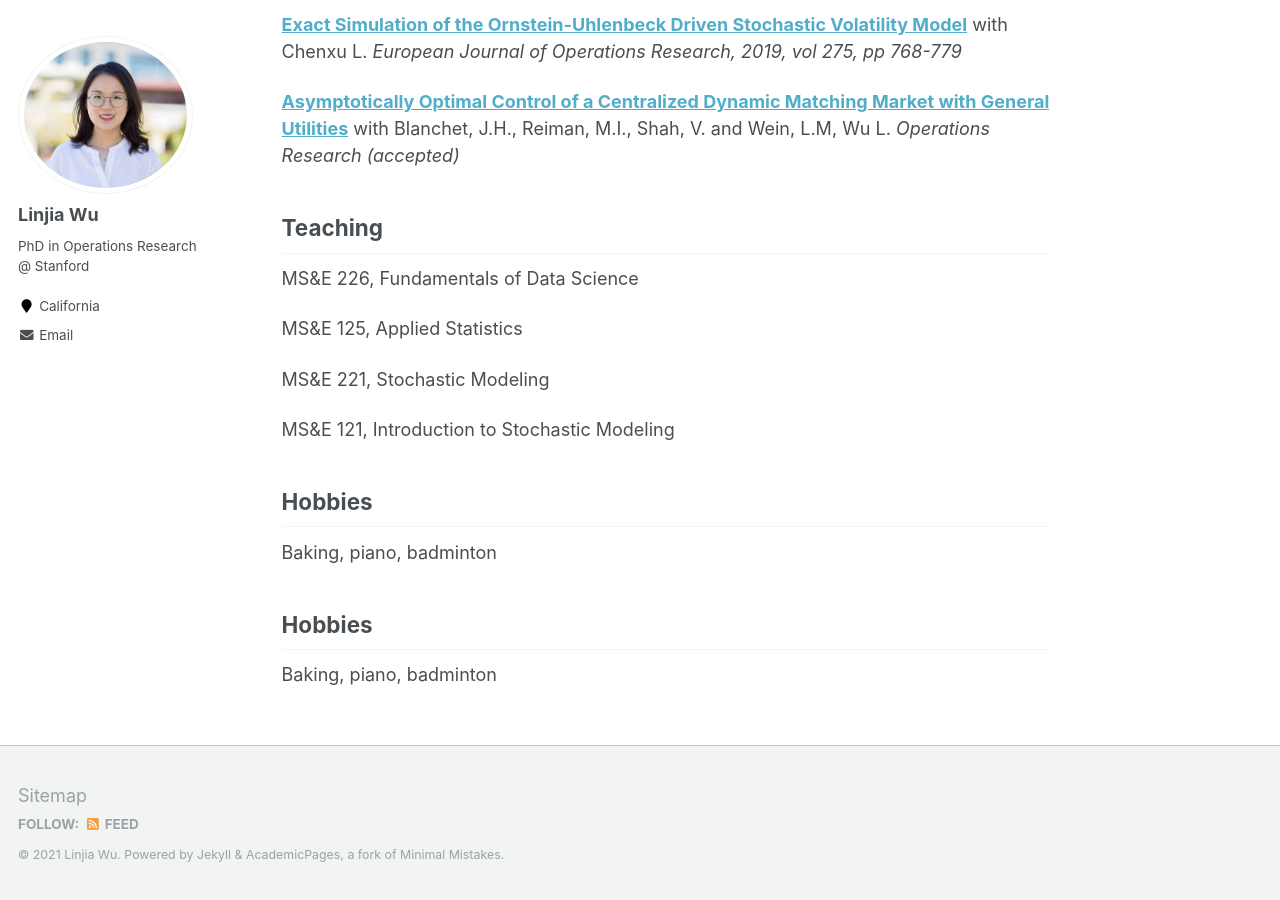
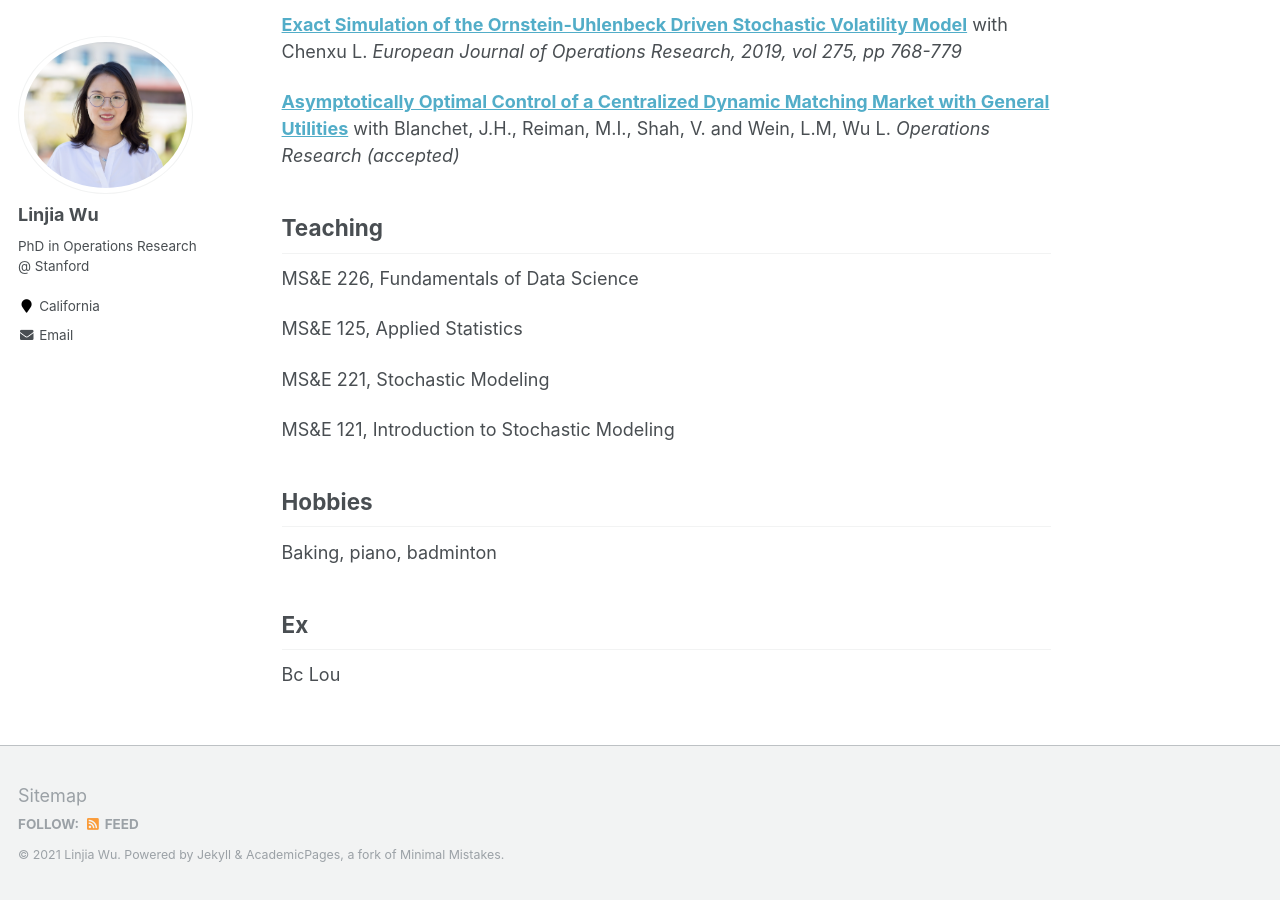
Before and after one commit to linjiawu/linjiawu.github.io, a Jekyll site: the page built from _pages/about.md, in a window 1280 px wide and 900 px high, scrolled down 657 px. Built offline with Jekyll 4.4.1, drawn with Linux system fonts in a browser that asks for light colours.

Commit message:
no message

```diff
--- a/_pages/about.md
+++ b/_pages/about.md
@@ -38,11 +38,12 @@ MS&E 221, Stochastic Modeling
 MS&E 121, Introduction to Stochastic Modeling
 
 
-Hobbies
-------
-Baking, piano, badminton
 
 
 Hobbies
 ------
 Baking, piano, badminton
+
+Ex
+------
+Bc Lou
```
